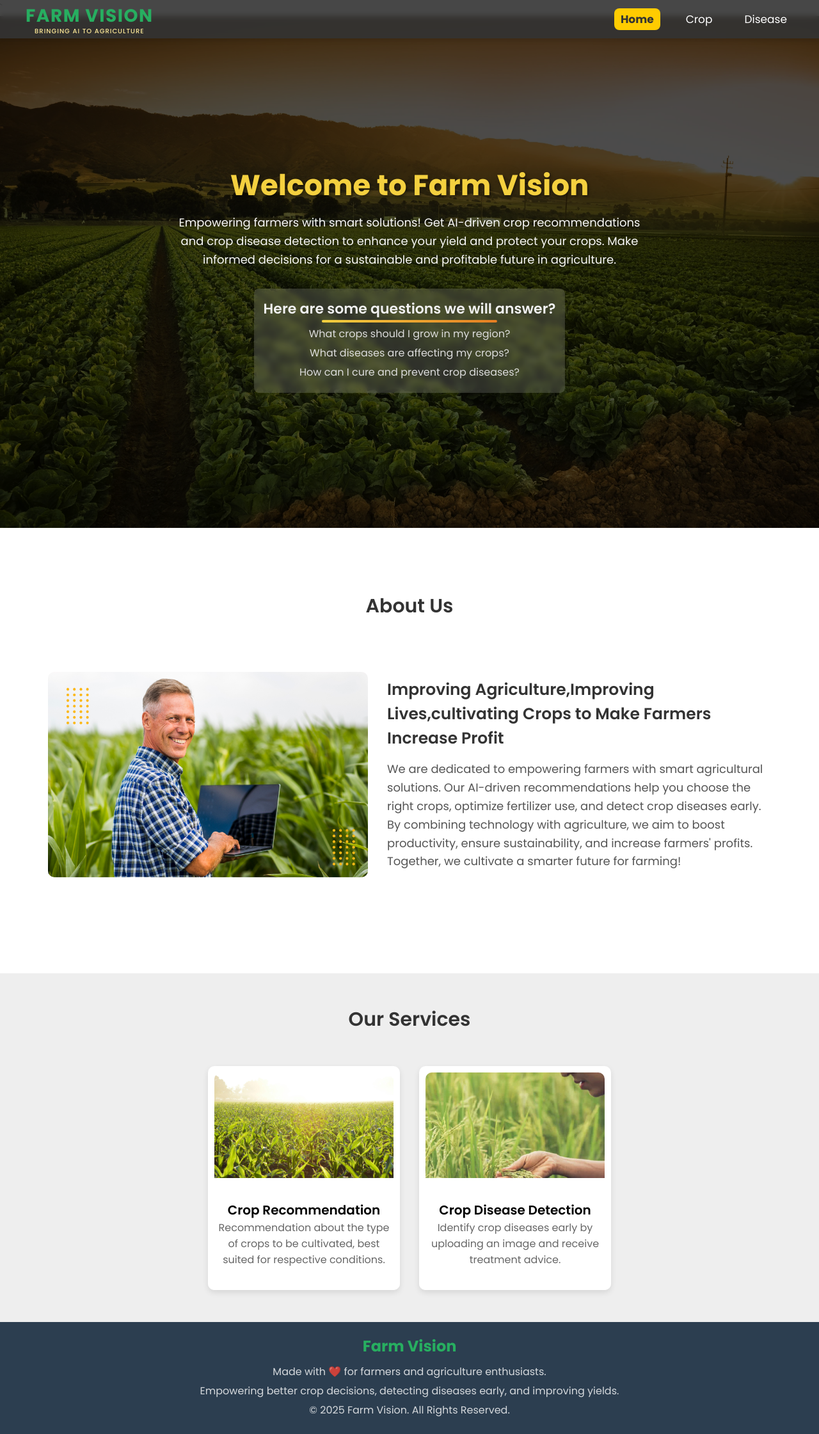
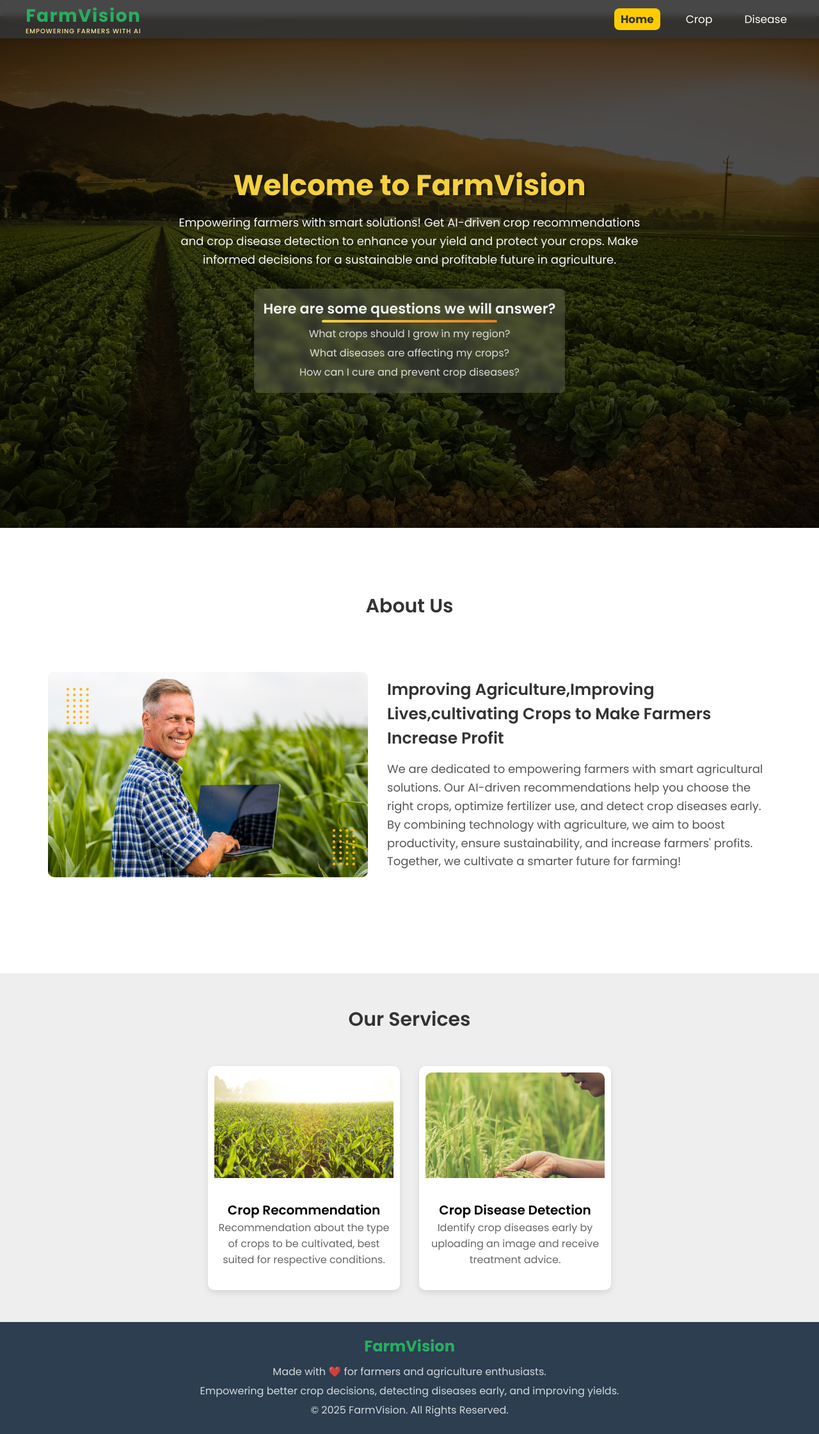
Before and after one commit to vamshigoud1108/Farm-Vision-AI, a Flask app: page / in a window 1280 px wide. Shown: the whole page at 64% size. Run offline with Flask 3, Linux system fonts and the light colour scheme; parts of the project's set-up code (start-up, migrations or seed data) failed here and were passed over.

Commit message:
Updated content

```diff
--- a/static/css/style.css
+++ b/static/css/style.css
@@ -47,7 +47,6 @@ nav .logo .logo-text{
   font-size: 28px;
   font-weight: bold;
   color: #27ae60;
-  text-transform: uppercase;
   letter-spacing: 1.5px;
 }
 nav .logo .tagline {
--- a/templates/home.html
+++ b/templates/home.html
@@ -6,7 +6,7 @@
   <link rel="preconnect" href="https://fonts.googleapis.com">
   <link rel="preconnect" href="https://fonts.gstatic.com" crossorigin>
   <link href="https://fonts.googleapis.com/css2?family=Outfit:wght@100..900&family=Poppins:ital,wght@0,100;0,200;0,300;0,400;0,500;0,600;0,700;0,800;0,900;1,100;1,200;1,300;1,400;1,500;1,600;1,700;1,800;1,900&display=swap" rel="stylesheet">
-  <title>Farm Vision - Home</title>
+  <title>FarmVision - Home</title>
   <link rel="stylesheet" href="{{ url_for('static', filename='css/style.css') }}">
   <link rel="stylesheet" href="{{ url_for('static', filename='css/home.css') }}">`
   <link rel="icon" type="image/x-icon" href="/static/images/favicon.ico">
@@ -16,8 +16,8 @@
   <header>
     <nav>
       <a href="{{ url_for('home.home_page') }}" class="logo">
-        <p class="logo-text">Farm Vision</p>
-        <span class="tagline">Bringing AI to Agriculture</span>
+        <p class="logo-text">FarmVision</p>
+        <span class="tagline">Empowering farmers with AI</span>
       </a>
       <ul class="nav-links">
         <li><a href="{{ url_for('home.home_page') }}" class="active">Home</a></li>
@@ -30,7 +30,7 @@
   <!--Hero Section-->
   <div class="hero-sec">
     <div class="hero-content">
-      <h1>Welcome to Farm Vision</h1>
+      <h1>Welcome to FarmVision</h1>
       <p class="sub-text">Empowering farmers with smart solutions! Get AI-driven crop recommendations and crop disease detection to enhance your yield and protect your crops. Make informed decisions for a sustainable and profitable future in agriculture.</p>
     </div>
     <div class="questions">
@@ -87,11 +87,11 @@
   <footer>
     <div class="footer-content">
       <div class="footer-logo">
-        <h2>Farm Vision</h2>
+        <h2>FarmVision</h2>
       </div>
       <p>Made with ❤️ for farmers and agriculture enthusiasts.</p>
       <p>Empowering better crop decisions, detecting diseases early, and improving yields.</p>
-      <p>&copy; 2025 Farm Vision. All Rights Reserved.</p>
+      <p>&copy; 2025 FarmVision. All Rights Reserved.</p>
     </div>
   </footer>
 </body>
```
Also changed, not shown: templates/crop.html (+5 -5 lines), templates/disease.html (+4 -4 lines), templates/disease_result.html (+5 -5 lines).
